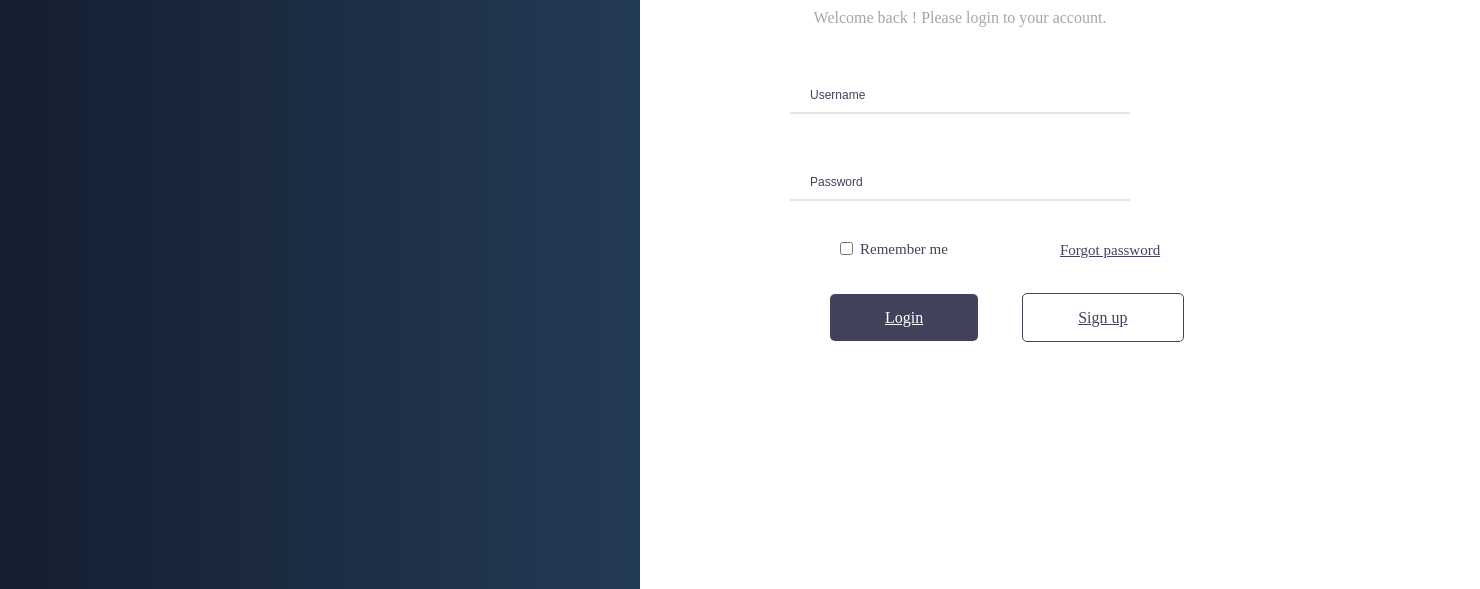
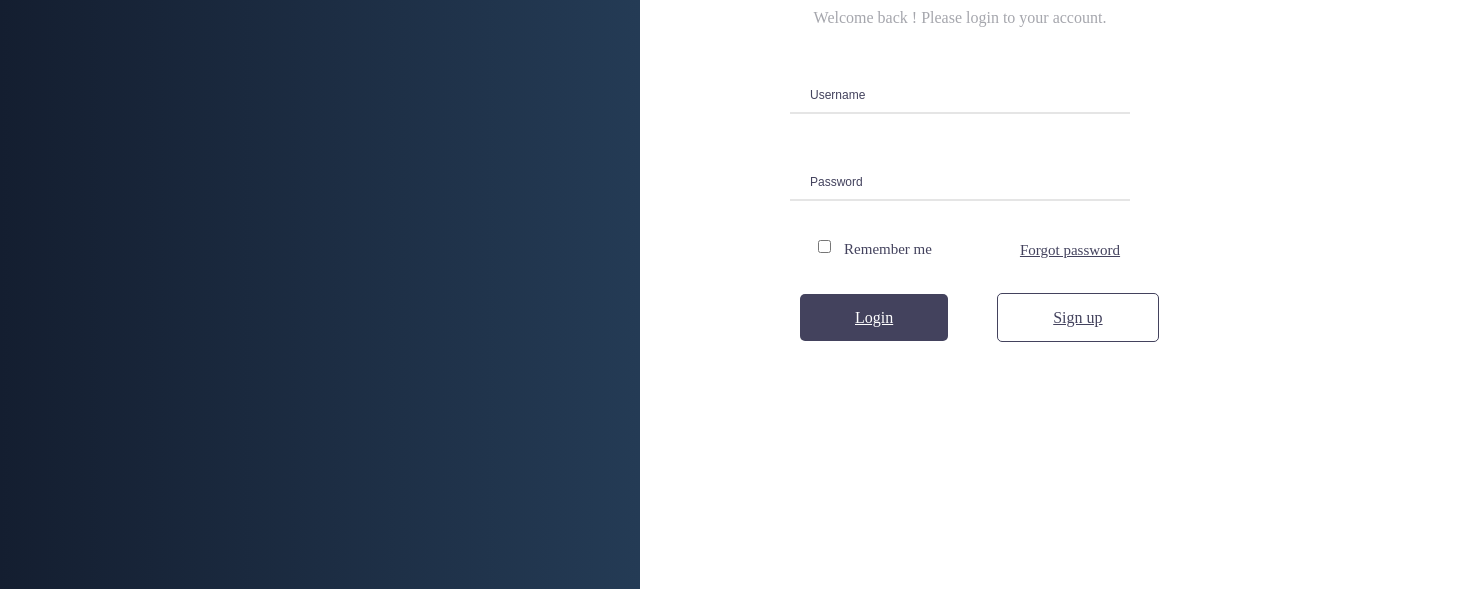
Before and after one commit to YangboRai/signup, a plain HTML site: page signin.html in a window 1280 px wide. Shown: the part 211-800 px from the top of the page, 1480 px wide, since content can reach past the window. Drawn offline with Linux system fonts and the light colour scheme.

Commit message:
Add files via upload

```diff
--- a/css/styles.css
+++ b/css/styles.css
@@ -81,28 +81,30 @@ html, body{
 
 
 .container-right-remember{
-	width: 100%;
+	width: 60%;
 	position: relative;
 	top:320px;
-	left:200px;
+	margin: 0 auto;
 	border: none;
-	float: left;
+	text-align: center;
 }
 
 .remember-input{
 	position: relative;
 	width: 10px;
 	height: 10px;
+	left:13%;
 	float: left;
 	margin-right:10px;
 	border-radius: 4px;
+	margin-top: -2px;
 }
 
 
 .remember-txt{
 	width: 200px;
 	top:400px;
-	left:230px;
+	left:20px;
 	border: none;
 	color: #43425D;
 	font-size: 15px;
@@ -138,7 +140,8 @@ html, body{
 .container-right-btn{
 	position: relative;
 	top: 370px;
-	width: 100%;
+	width: 50%;
+	margin:0 auto;
 }
 
 
@@ -148,7 +151,7 @@ html, body{
 	background:#43425D;
 	color: #ffffff;
 	border-radius: 5px;
-	left:190px;
+
 }
 
 
@@ -157,6 +160,6 @@ html, body{
 	padding:15px 55px;
 	color: #43425D;
 	border-radius: 5px;
-	left:230px;
+	left: 45px;
 	border:1px solid #43425D;
 }
```
